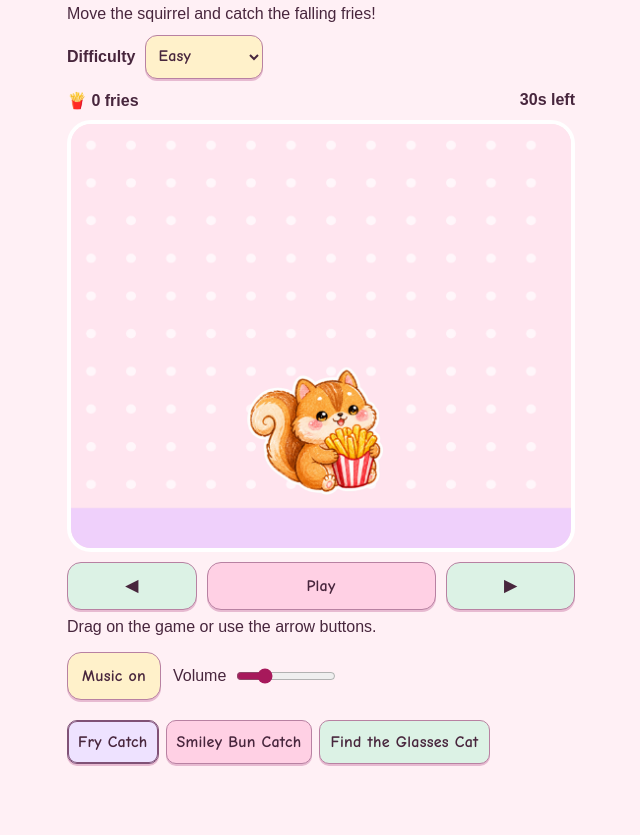
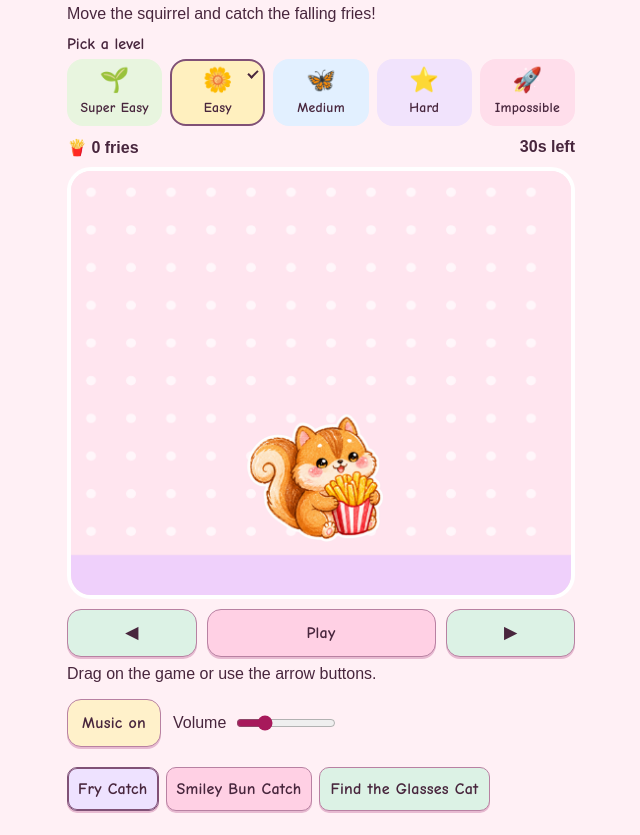
Before and after one commit to yumemayu/momo-fry-catch, a plain HTML site: page index.html in a window 1280 px wide. Shown: the part 67-902 px from the top of the page, without its empty margins (319-959 px from the left). Before the commit the page ends 855 px from the top, so only its background shows below. Drawn offline with Linux system fonts and the light colour scheme.

Commit message:
Make difficulty selection kid-friendly

```diff
--- a/game.css
+++ b/game.css
@@ -1,6 +1,5 @@
 *{box-sizing:border-box}body{margin:0;background:#fff0f5;color:#48263d;font-family:Nunito,"Hiragino Maru Gothic ProN",sans-serif}main{max-width:540px;margin:auto;padding:16px}h1{font-size:clamp(22px,6vw,34px);margin:0 0 8px}p{margin:8px 0}.stats,.controls{display:flex;justify-content:space-between;gap:10px;align-items:center}.stats{font-weight:bold}canvas{display:block;width:100%;height:min(54vh,440px);border:4px solid white;border-radius:24px;background:#ffe5ef;touch-action:none;margin:10px 0}button{font:inherit;font-weight:bold;min-height:48px;padding:8px 14px;border:0;border-radius:14px;background:#77366e;color:white;cursor:pointer;touch-action:manipulation}button:focus-visible{outline:3px solid #4d266b;outline-offset:3px}.controls button{flex:1;min-width:0}.controls #start{flex:2;background:#a7195b}button:disabled{opacity:.65}
 .music{display:flex;flex-wrap:wrap;gap:12px;align-items:center;margin-top:16px}.music label{display:flex;align-items:center;gap:8px}.music input{width:100px;accent-color:#a7195b}
-.difficulty{display:flex;align-items:center;gap:10px;font-weight:bold;margin:12px 0}.difficulty select{font:inherit;color:inherit;background:#fff;border:2px solid #d593ba;border-radius:12px;padding:8px;min-height:44px}
 nav{display:flex;flex-wrap:wrap;gap:7px;margin:20px 0 8px}nav a{display:inline-flex;align-items:center;min-height:44px;padding:6px 10px;border-radius:10px;background:#fff;color:#77366e;font-weight:bold;text-decoration:none}nav a:focus-visible{outline:3px solid #4d266b;outline-offset:2px}.cat-grid{display:grid;grid-template-columns:repeat(4,1fr);gap:7px;margin:12px 0}.cat-grid button{padding:4px;background:white;color:#48263d;aspect-ratio:1;min-width:0}.cat-grid svg{width:100%;height:100%;display:block}.cat-grid button.found{background:#d8f6df}.cat-grid button.miss{background:#ffd0df}
 
 /* Rounded handwriting for game names and controls. */
@@ -10,8 +9,7 @@ nav{display:flex;flex-wrap:wrap;gap:7px;margin:20px 0 8px}nav a{display:inline-f
 
 h1,
 nav a,
-button,
-.difficulty select {
+button {
   font-family: var(--game-handwriting);
 }
 
@@ -23,8 +21,7 @@ h1 {
 }
 
 nav a,
-button,
-.difficulty select {
+button {
   letter-spacing: .015em;
 }
 
@@ -32,8 +29,7 @@ nav a,
 .controls button,
 .controls #start,
 #play,
-.music button,
-.difficulty select {
+.music button {
   color: #48263d;
   border: 1px solid #b881a2;
   box-shadow: 0 2px 0 #e7bad1;
@@ -60,7 +56,56 @@ nav a[aria-current] {
   box-shadow: inset 0 0 0 1px #805176, 0 2px 0 #e7bad1;
 }
 
-.music button,
-.difficulty select {
+.music button {
   background: #fff1ca;
 }
+
+.difficulty {
+  margin: 12px 0;
+  padding: 0;
+  border: 0;
+  min-inline-size: 0;
+}
+.difficulty legend {
+  padding: 0;
+  margin-bottom: 6px;
+  font: 700 1rem var(--game-handwriting);
+}
+.level-buttons {
+  display: grid;
+  grid-template-columns: repeat(auto-fit, minmax(88px, 1fr));
+  gap: 8px;
+}
+.level-buttons button {
+  position: relative;
+  display: grid;
+  justify-items: center;
+  gap: 2px;
+  min-height: 67px;
+  padding: 5px 3px;
+  color: #48263d;
+  background: #e8f5df;
+  border: 2px solid transparent;
+  border-radius: 16px;
+  font-size: .86rem;
+}
+.level-buttons button:nth-child(2) { background: #fff0bf; }
+.level-buttons button:nth-child(3) { background: #e2f0ff; }
+.level-buttons button:nth-child(4) { background: #f1e3fc; }
+.level-buttons button:nth-child(5) { background: #ffdeeb; }
+.level-buttons button[aria-pressed="true"] { border-color: #805176; }
+.level-buttons button[aria-pressed="true"]::after {
+  content: "";
+  position: absolute;
+  top: 7px;
+  right: 7px;
+  width: 4px;
+  height: 8px;
+  border: solid #48263d;
+  border-width: 0 2px 2px 0;
+  transform: rotate(45deg);
+}
+.level-icon {
+  font-size: 1.5rem;
+  line-height: 1.2;
+}
--- a/index.html
+++ b/index.html
@@ -7,14 +7,14 @@
 <main>
 <h1>Moｍo’s Fry Catch</h1>
 <p>Move the squirrel and catch the falling fries!</p>
-<label class="difficulty" for="difficulty">Difficulty
-<select id="difficulty">
-<option value="super-easy">Super Easy</option>
-<option value="easy" selected>Easy</option>
-<option value="medium">Medium</option>
-<option value="hard">Hard</option>
-<option value="impossible">Impossible</option>
-</select></label>
+<fieldset class="difficulty"><legend>Pick a level</legend>
+<div class="level-buttons">
+<button type="button" data-level="super-easy" aria-pressed="false"><span class="level-icon" aria-hidden="true">🌱</span><span>Super Easy</span></button>
+<button type="button" data-level="easy" aria-pressed="true"><span class="level-icon" aria-hidden="true">🌼</span><span>Easy</span></button>
+<button type="button" data-level="medium" aria-pressed="false"><span class="level-icon" aria-hidden="true">🦋</span><span>Medium</span></button>
+<button type="button" data-level="hard" aria-pressed="false"><span class="level-icon" aria-hidden="true">⭐</span><span>Hard</span></button>
+<button type="button" data-level="impossible" aria-pressed="false"><span class="level-icon" aria-hidden="true">🚀</span><span>Impossible</span></button>
+</div></fieldset>
 <div class="stats"><span>🍟 <output id="score">0</output> fries</span><span><output id="time">30</output>s left</span></div>
 <canvas id="field" aria-label="Fry Catch play area">Fry Catch play area</canvas>
 <div class="controls">
```
Also changed, not shown: smiley-bun-catch/index.html (+8 -8 lines), catch.js.
